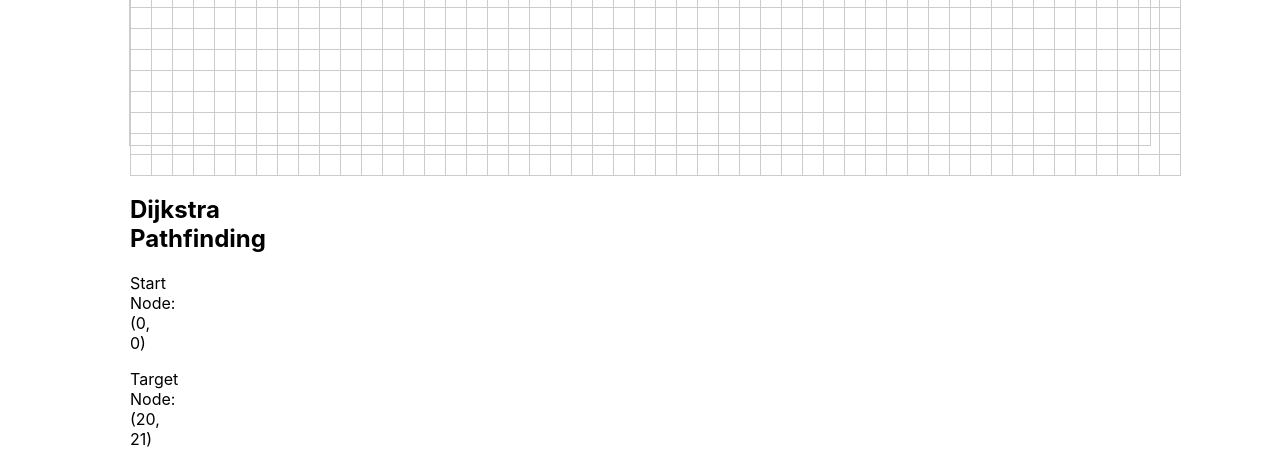
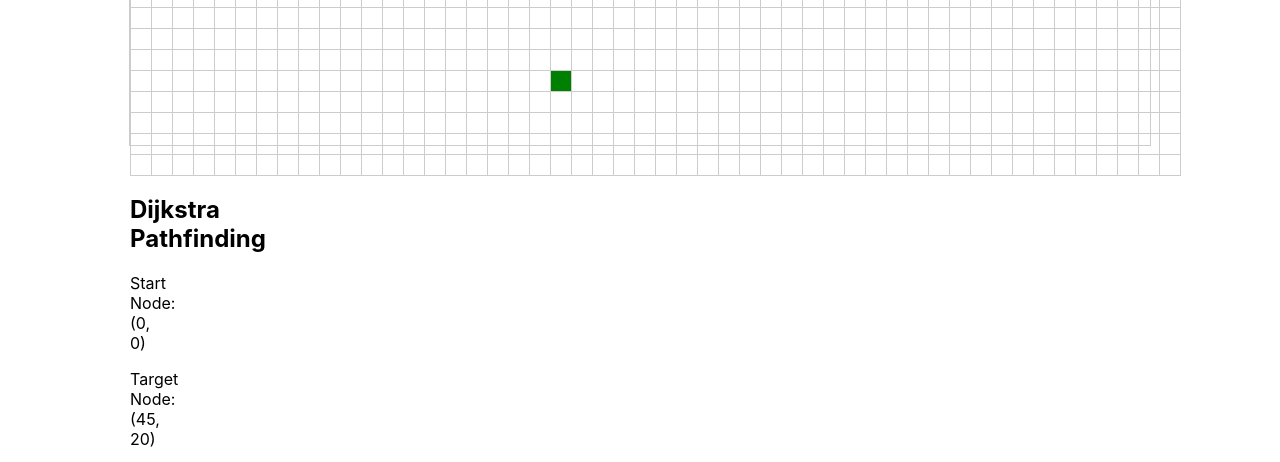
Before and after one commit to rayhanyovi/navigasi-supermarket, a React (Create React App) app: page / in a window 1280 px wide. Shown: the part 958-1420 px from the top of the page. Built offline with nearby package versions, Linux system fonts and the light colour scheme.

Commit message:
gatau update apaan

```diff
--- a/src/Dijkstra.js
+++ b/src/Dijkstra.js
@@ -6,7 +6,7 @@ class Dijkstra extends Component {
     super(props);
     this.state = {
       startNode: { row: 0, col: 0 }, // Node awal di pojok kiri atas
-      targetNode: { row: 20, col: 21 }, // Node tengah
+      targetNode: { row: 45, col: 20 }, // Node tengah
       visitedNodes: [], // Node yang sudah dikunjungi
       shortestPath: [], // Jalur terpendek
     };
--- a/src/Grid.js
+++ b/src/Grid.js
@@ -30,7 +30,7 @@ class Grid extends Component {
           row: row,
           col: col,
           isStart: row === 0 && col === 0, // Tandai StartNode
-          isTarget: row === 20 && col === 21, // Tandai TargetNode
+          isTarget: row === 45 && col === 20, // Tandai TargetNode
           isShortestPath: false, // Inisialisasi node bukan sebagai jalur terpendek
         };
         nodes.push(node);
```
